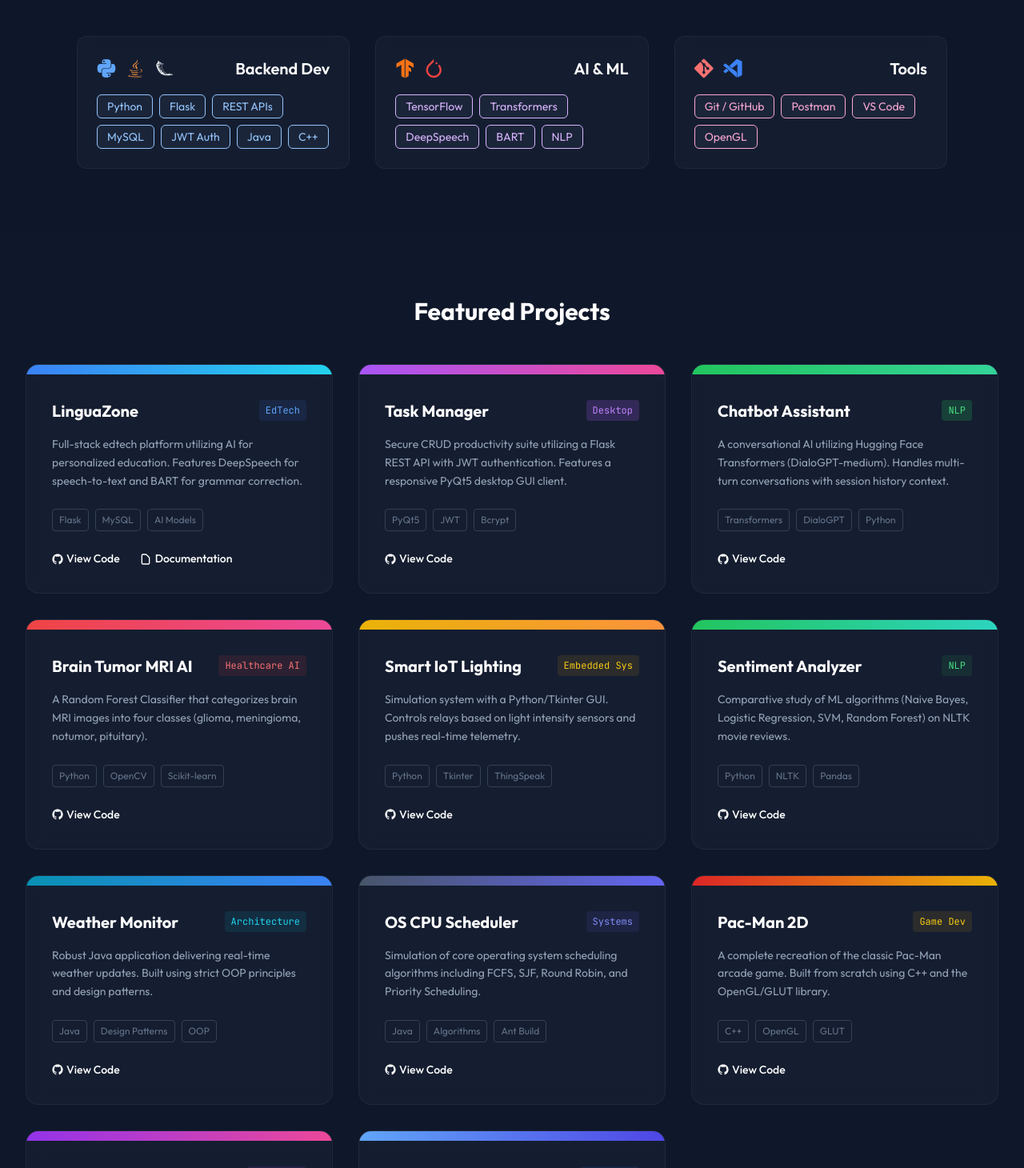
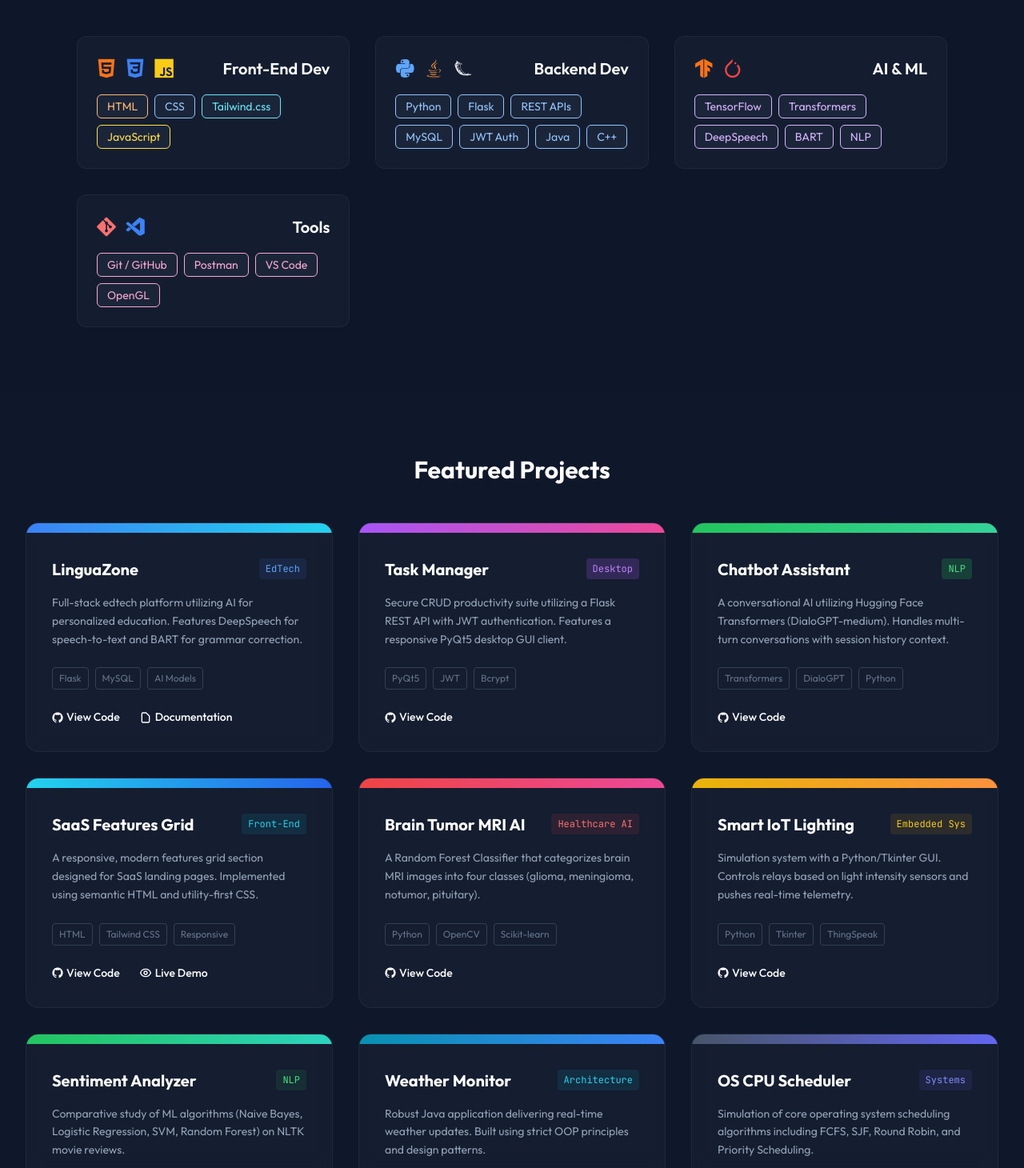
Before and after one commit to OmarKhaled3125/omar-portfolio, a plain HTML site: page index.html in a window 1280 px wide. Shown: the part 1895-3355 px from the top of the page at 80% size. Drawn offline with nearby package versions, Linux system fonts and the light colour scheme.

Commit message:
Clean up comments in index.html
Removed unnecessary comments for clarity and improved code readability.

```diff
--- a/index.html
+++ b/index.html
@@ -4,11 +4,8 @@
     <meta charset="UTF-8">
     <meta name="viewport" content="width=device-width, initial-scale=1.0">
     <title>Omar Khaled Mohamed Sobaih | Software Engineer</title>
-    <!-- Fonts -->
     <link href="https://fonts.googleapis.com/css2?family=Outfit:wght@300;400;500;600;700&family=JetBrains+Mono:wght@400;700&display=swap" rel="stylesheet">
-    <!-- Devicon for Tech Icons -->
     <link rel="stylesheet" type='text/css' href="https://cdn.jsdelivr.net/gh/devicons/devicon@latest/devicon.min.css" />
-    <!-- Tailwind CSS -->
     <script src="https://cdn.tailwindcss.com"></script>
     <script>
         tailwind.config = {
@@ -98,14 +95,12 @@
 </head>
 <body class="bg-dark text-slate-300 antialiased selection:bg-primary selection:text-white overflow-x-hidden relative">
 
-    <!-- Background Glow Effects -->
     <div class="fixed inset-0 w-full h-full pointer-events-none z-[-1] overflow-hidden">
         <div class="absolute top-0 -left-4 w-72 h-72 bg-primary rounded-full mix-blend-multiply filter blur-3xl opacity-20 animate-blob"></div>
         <div class="absolute top-0 -right-4 w-72 h-72 bg-secondary rounded-full mix-blend-multiply filter blur-3xl opacity-20 animate-blob animation-delay-2000"></div>
         <div class="absolute -bottom-8 left-20 w-72 h-72 bg-pink-600 rounded-full mix-blend-multiply filter blur-3xl opacity-20 animate-blob animation-delay-4000"></div>
     </div>
 
-    <!-- Floating Resume Button -->
     <a href="resume.pdf" download="Omar_Khaled_Resume" class="fixed bottom-8 right-8 z-[60] flex items-center gap-2 px-6 py-3 bg-white text-dark font-bold rounded-full shadow-lg hover:shadow-blue-500/50 hover:scale-105 transition-all duration-300 group">
         <svg class="w-5 h-5 group-hover:text-primary transition-colors" fill="none" stroke="currentColor" viewBox="0 0 24 24">
             <path stroke-linecap="round" stroke-linejoin="round" stroke-width="2" d="M4 16v1a3 3 0 003 3h10a3 3 0 003-3v-1m-4-4l-4 4m0 0l-4-4m4 4V4"></path>
@@ -113,7 +108,6 @@
         <span>Download Resume</span>
     </a>
 
-    <!-- Navigation -->
     <nav class="fixed w-full z-50 glass-nav transition-all duration-300" id="navbar">
         <div class="max-w-7xl mx-auto px-4 sm:px-6 lg:px-8">
             <div class="flex items-center justify-between h-16">
@@ -139,7 +133,6 @@
                 </div>
             </div>
         </div>
-        <!-- Mobile Menu -->
         <div id="mobile-menu" class="hidden lg:hidden bg-dark border-t border-slate-800">
             <div class="px-2 pt-2 pb-3 space-y-1 sm:px-3">
                 <a href="#home" class="text-gray-300 hover:text-white block px-3 py-2 rounded-md text-base font-medium">Home</a>
@@ -152,7 +145,6 @@
         </div>
     </nav>
 
-    <!-- Hero Section -->
     <section id="home" class="min-h-screen flex items-center justify-center pt-16 relative">
         <div class="max-w-7xl mx-auto px-4 sm:px-6 lg:px-8 flex flex-col items-center text-center z-10">
             <div class="inline-block px-3 py-1 mb-4 text-xs font-semibold tracking-wider text-primary uppercase bg-primary/10 rounded-full animate-fade-in-up">
@@ -178,7 +170,6 @@
         </div>
     </section>
 
-    <!-- Education Section -->
     <section id="education" class="py-20 relative bg-dark/50">
         <div class="max-w-5xl mx-auto px-4 sm:px-6 lg:px-8">
             <div class="reveal">
@@ -201,16 +192,13 @@
         </div>
     </section>
 
-    <!-- Certifications Section -->
     <section id="certifications" class="py-20 relative">
         <div class="max-w-6xl mx-auto px-4 sm:px-6 lg:px-8">
             <div class="reveal">
                 <h2 class="text-3xl font-bold text-white mb-12 text-center">Certifications</h2>
                 <div class="grid grid-cols-1 md:grid-cols-3 gap-8">
 
-                    <!-- Cert 1 -->
                     <div class="glass-card rounded-xl overflow-hidden group">
-                        <!-- Updated Source: pointing to certifications folder -->
                         <div class="h-48 bg-slate-800 relative overflow-hidden">
                             <img src="certifications/ccna-intro.png" onerror="this.src='https://via.placeholder.com/400x300/1e293b/ffffff?text=CCNA+Intro'" alt="CCNA Intro" class="w-full h-full object-cover group-hover:scale-110 transition-transform duration-500 opacity-80 group-hover:opacity-100">
                         </div>
@@ -220,9 +208,7 @@
                         </div>
                     </div>
 
-                    <!-- Cert 2 -->
                     <div class="glass-card rounded-xl overflow-hidden group">
-                        <!-- Updated Source: pointing to certifications folder -->
                         <div class="h-48 bg-slate-800 relative overflow-hidden">
                             <img src="certifications/ccna-switching.png" onerror="this.src='https://via.placeholder.com/400x300/1e293b/ffffff?text=CCNA+Switching'" alt="CCNA Switching" class="w-full h-full object-cover group-hover:scale-110 transition-transform duration-500 opacity-80 group-hover:opacity-100">
                         </div>
@@ -232,9 +218,7 @@
                         </div>
                     </div>
 
-                    <!-- Cert 3 -->
                     <div class="glass-card rounded-xl overflow-hidden group">
-                        <!-- Updated Source: pointing to certifications folder -->
                         <div class="h-48 bg-slate-800 relative overflow-hidden">
                             <img src="certifications/sc-900.png" onerror="this.src='https://via.placeholder.com/400x300/1e293b/ffffff?text=SC-900'" alt="SC-900" class="w-full h-full object-cover group-hover:scale-110 transition-transform duration-500 opacity-80 group-hover:opacity-100">
                         </div>
@@ -249,13 +233,27 @@
         </div>
     </section>
 
-    <!-- Skills Section -->
     <section id="skills" class="py-20 relative bg-dark/50">
         <div class="max-w-6xl mx-auto px-4 sm:px-6 lg:px-8">
             <div class="reveal">
                 <h2 class="text-3xl font-bold text-white mb-12 text-center">Technical Arsenal</h2>
                 <div class="grid grid-cols-1 md:grid-cols-2 lg:grid-cols-3 gap-8">
-                    <!-- Back-End Development -->
+
+                    <div class="glass-card p-6 rounded-xl">
+                        <div class="flex items-center gap-3 mb-4">
+                            <i class="devicon-html5-plain text-2xl text-orange-500"></i>
+                            <i class="devicon-css3-plain text-2xl text-blue-500"></i>
+                            <i class="devicon-javascript-plain text-2xl text-yellow-400"></i>
+                            <h3 class="text-xl font-semibold text-white ml-auto">Front-End Dev</h3>
+                        </div>
+                        <div class="flex flex-wrap gap-2">
+                            <span class="skill-tag text-orange-300 border-slate-700">HTML</span>
+                            <span class="skill-tag text-blue-300 border-slate-700">CSS</span>
+                            <span class="skill-tag text-cyan-300 border-slate-700">Tailwind.css</span>
+                            <span class="skill-tag text-yellow-300 border-slate-700">JavaScript</span>
+                        </div>
+                    </div>
+
                     <div class="glass-card p-6 rounded-xl">
                         <div class="flex items-center gap-3 mb-4">
                             <i class="devicon-python-plain text-2xl text-blue-400"></i>
@@ -274,7 +272,6 @@
                         </div>
                     </div>
 
-                    <!-- AI & Machine Learning -->
                     <div class="glass-card p-6 rounded-xl">
                         <div class="flex items-center gap-3 mb-4">
                             <i class="devicon-tensorflow-original text-2xl text-orange-500"></i>
@@ -290,7 +287,6 @@
                         </div>
                     </div>
 
-                    <!-- Tools & Others -->
                     <div class="glass-card p-6 rounded-xl">
                         <div class="flex items-center gap-3 mb-4">
                             <i class="devicon-git-plain text-2xl text-red-400"></i>
@@ -310,14 +306,12 @@
         </div>
     </section>
 
-    <!-- Projects Section -->
     <section id="projects" class="py-20">
         <div class="max-w-7xl mx-auto px-4 sm:px-6 lg:px-8">
             <h2 class="text-3xl font-bold text-white mb-12 text-center">Featured Projects</h2>
 
             <div class="grid grid-cols-1 md:grid-cols-2 lg:grid-cols-3 gap-8">
 
-                <!-- 1. LinguaZone (Updated with Documentation Button) -->
                 <div class="glass-card rounded-2xl overflow-hidden group reveal">
                     <div class="h-3 bg-gradient-to-r from-blue-500 to-cyan-400"></div>
                     <div class="p-8">
@@ -337,7 +331,6 @@
                             <a href="https://github.com/OmarKhaled3125/0158-Graduation-Project" target="_blank" class="project-link hover:text-primary">
                                 <i class="devicon-github-original"></i> View Code
                             </a>
-                            <!-- Documentation Button -->
                             <a href="documentations/linguazone.pdf" download class="project-link hover:text-cyan-400">
                                 <svg class="w-4 h-4" fill="none" stroke="currentColor" viewBox="0 0 24 24"><path stroke-linecap="round" stroke-linejoin="round" stroke-width="2" d="M7 21h10a2 2 0 002-2V9.414a1 1 0 00-.293-.707l-5.414-5.414A1 1 0 0012.586 3H7a2 2 0 00-2 2v14a2 2 0 002 2z"></path></svg>
                                 Documentation
@@ -346,7 +339,6 @@
                     </div>
                 </div>
 
-                <!-- 2. Task Manager -->
                 <div class="glass-card rounded-2xl overflow-hidden group reveal" style="transition-delay: 100ms;">
                     <div class="h-3 bg-gradient-to-r from-purple-500 to-pink-500"></div>
                     <div class="p-8">
@@ -368,7 +360,6 @@
                     </div>
                 </div>
 
-                <!-- 3. Chatbot Assistant -->
                 <div class="glass-card rounded-2xl overflow-hidden group reveal" style="transition-delay: 200ms;">
                     <div class="h-3 bg-gradient-to-r from-green-500 to-emerald-400"></div>
                     <div class="p-8">
@@ -390,7 +381,33 @@
                     </div>
                 </div>
 
-                <!-- 4. Brain Tumor Classification -->
+                <div class="glass-card rounded-2xl overflow-hidden group reveal">
+                    <div class="h-3 bg-gradient-to-r from-cyan-400 to-blue-600"></div>
+                    <div class="p-8">
+                        <div class="flex justify-between items-start mb-4">
+                            <h3 class="text-xl font-bold text-white group-hover:text-cyan-400 transition-colors">SaaS Features Grid</h3>
+                            <span class="project-badge text-cyan-400 bg-cyan-500/10">Front-End</span>
+                        </div>
+                        <p class="text-slate-400 text-sm mb-6 leading-relaxed">
+                            A responsive, modern features grid section designed for SaaS landing pages. Implemented using semantic HTML and utility-first CSS.
+                        </p>
+                        <div class="flex flex-wrap gap-2 mb-6">
+                            <span class="tech-tag">HTML</span>
+                            <span class="tech-tag">Tailwind CSS</span>
+                            <span class="tech-tag">Responsive</span>
+                        </div>
+                        <div class="flex items-center gap-6">
+                            <a href="https://github.com/OmarKhaled3125/SaaS-Features-Grid.git" target="_blank" class="project-link hover:text-cyan-400">
+                                <i class="devicon-github-original"></i> View Code
+                            </a>
+                            <a href="https://omarkhaled3125.github.io/SaaS-Features-Grid/" target="_blank" class="project-link hover:text-primary">
+                                <svg class="w-4 h-4" fill="none" stroke="currentColor" viewBox="0 0 24 24"><path stroke-linecap="round" stroke-linejoin="round" stroke-width="2" d="M15 12a3 3 0 11-6 0 3 3 0 016 0z"/><path stroke-linecap="round" stroke-linejoin="round" stroke-width="2" d="M2.458 12C3.732 7.943 7.523 5 12 5c4.478 0 8.268 2.943 9.542 7-1.274 4.057-5.064 7-9.542 7-4.477 0-8.268-2.943-9.542-7z"/></svg>
+                                Live Demo
+                            </a>
+                        </div>
+                    </div>
+                </div>
+
                 <div class="glass-card rounded-2xl overflow-hidden group reveal">
                     <div class="h-3 bg-gradient-to-r from-red-500 to-pink-500"></div>
                     <div class="p-8">
@@ -412,7 +429,6 @@
                     </div>
                 </div>
 
-                <!-- 5. Smart Lighting -->
                 <div class="glass-card rounded-2xl overflow-hidden group reveal">
                     <div class="h-3 bg-gradient-to-r from-yellow-500 to-orange-400"></div>
                     <div class="p-8">
@@ -434,7 +450,6 @@
                     </div>
                 </div>
 
-                <!-- 6. Movie Sentiment -->
                 <div class="glass-card rounded-2xl overflow-hidden group reveal">
                     <div class="h-3 bg-gradient-to-r from-green-500 to-teal-400"></div>
                     <div class="p-8">
@@ -456,7 +471,6 @@
                     </div>
                 </div>
 
-                <!-- 7. Weather System -->
                 <div class="glass-card rounded-2xl overflow-hidden group reveal">
                     <div class="h-3 bg-gradient-to-r from-cyan-600 to-blue-500"></div>
                     <div class="p-8">
@@ -478,7 +492,6 @@
                     </div>
                 </div>
 
-                <!-- 8. CPU Scheduling -->
                 <div class="glass-card rounded-2xl overflow-hidden group reveal">
                     <div class="h-3 bg-gradient-to-r from-slate-600 to-indigo-500"></div>
                     <div class="p-8">
@@ -500,7 +513,6 @@
                     </div>
                 </div>
 
-                <!-- 9. Pac-Man -->
                 <div class="glass-card rounded-2xl overflow-hidden group reveal">
                     <div class="h-3 bg-gradient-to-r from-red-600 to-yellow-500"></div>
                     <div class="p-8">
@@ -522,7 +534,6 @@
                     </div>
                 </div>
 
-                <!-- 10. Tic-Tac-Toe AI -->
                 <div class="glass-card rounded-2xl overflow-hidden group reveal">
                     <div class="h-3 bg-gradient-to-r from-purple-600 to-pink-500"></div>
                     <div class="p-8">
@@ -544,7 +555,6 @@
                     </div>
                 </div>
 
-                <!-- 11. Clothing Store -->
                 <div class="glass-card rounded-2xl overflow-hidden group reveal">
                     <div class="h-3 bg-gradient-to-r from-blue-400 to-indigo-600"></div>
                     <div class="p-8">
@@ -570,7 +580,6 @@
         </div>
     </section>
 
-    <!-- About Section -->
     <section id="about" class="py-20 relative bg-dark/50">
         <div class="max-w-4xl mx-auto px-4 sm:px-6 lg:px-8">
             <div class="reveal">
@@ -590,7 +599,6 @@
         </div>
     </section>
 
-    <!-- Footer / Contact -->
     <footer id="contact" class="bg-black/40 border-t border-slate-800 pt-16 pb-8">
         <div class="max-w-7xl mx-auto px-4 sm:px-6 lg:px-8 text-center">
             <h2 class="text-2xl font-bold text-white mb-8">Let's Connect</h2>
@@ -616,7 +624,6 @@
         </div>
     </footer>
 
-    <!-- CSS Components -->
     <style>
         .skill-tag {
             padding: 0.25rem 0.75rem;
```
